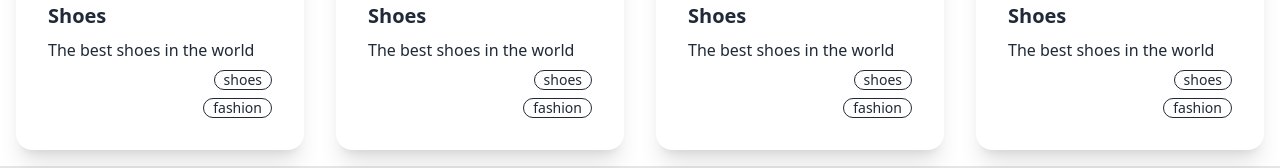
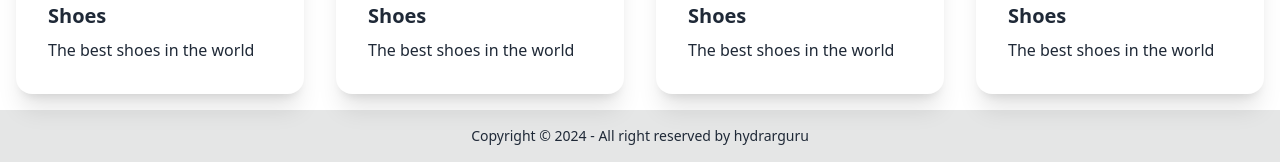
Before and after one commit to hydrarguru/ogle, a Vue app: page /games in a window 1280 px wide. Shown: the part 330-498 px from the top of the page. Built offline with nearby package versions, Linux system fonts and the light colour scheme.

Commit message:
removed tags from Card component.

```diff
--- a/src/components/Card.vue
+++ b/src/components/Card.vue
@@ -1,5 +1,4 @@
 <script setup lang="ts">
-import { defineProps } from 'vue'
     defineProps({
       title: String,
       description: String,
@@ -19,9 +18,6 @@ import { defineProps } from 'vue'
     <div class="card-body">
       <h2 class="card-title">{{ title }}</h2>
       <p>{{ description }}</p>
-      <div class="card-actions justify-end" v-for="tag in tags">
-        <div class="badge badge-outline">{{ tag }}</div>
-      </div>
     </div>
   </div>
 </template>
--- a/src/views/GamesView.vue
+++ b/src/views/GamesView.vue
@@ -11,25 +11,21 @@ import Card from '../components/Card.vue'
       title="Shoes"
       description="The best shoes in the world"
       image="https://daisyui.com/images/stock/photo-1606107557195-0e29a4b5b4aa.jpg"
-      :tags="['shoes', 'fashion']"
       />
       <Card
       title="Shoes"
       description="The best shoes in the world"
       image="https://daisyui.com/images/stock/photo-1606107557195-0e29a4b5b4aa.jpg"
-      :tags="['shoes', 'fashion']"
       />
       <Card
       title="Shoes"
       description="The best shoes in the world"
       image="https://daisyui.com/images/stock/photo-1606107557195-0e29a4b5b4aa.jpg"
-      :tags="['shoes', 'fashion']"
       />
       <Card
       title="Shoes"
       description="The best shoes in the world"
       image="https://daisyui.com/images/stock/photo-1606107557195-0e29a4b5b4aa.jpg"
-      :tags="['shoes', 'fashion']"
       />
   </main>
   <Footer />
```
